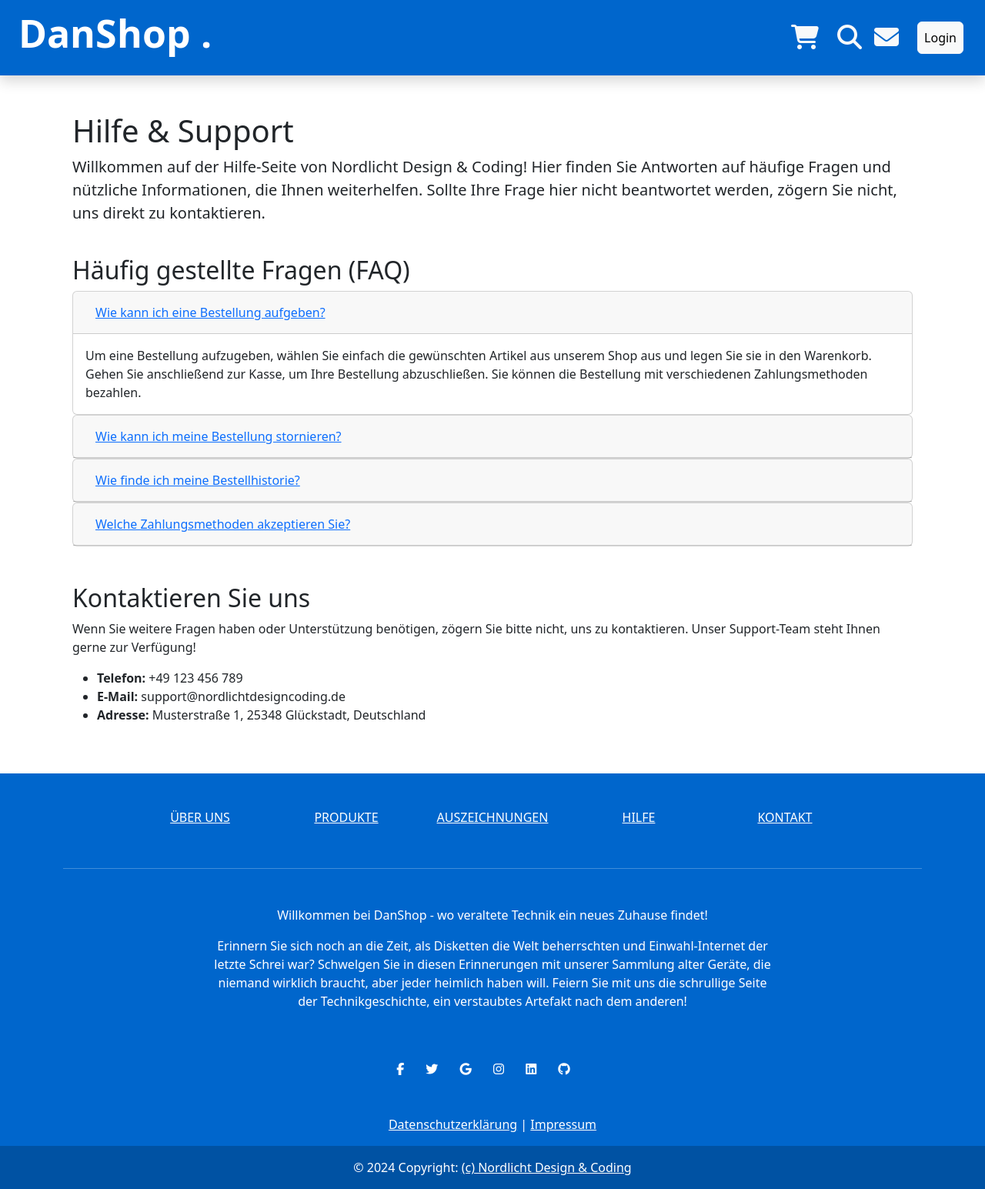
After one commit to W45P85/webshop, a Django app: page /help/ in a window 1280 px wide. The commit adds this page. Shown: the whole page at 77% size. Run offline with Django 5.2, Linux system fonts and the light colour scheme; some libraries are stand-ins or nearby versions.

Commit message:
Basic templates included and admin.py

```diff
--- /dev/null
+++ b/shop/templates/shop/basic/help.html
@@ -0,0 +1,106 @@
+{% extends "shop/index.html" %}
+{% load static %}
+
+{% block title %}Hilfe{% endblock %}
+
+{% block content %}
+<div class="container mt-5">
+    <h1>Hilfe & Support</h1>
+    <p class="lead">
+        Willkommen auf der Hilfe-Seite von Nordlicht Design & Coding! Hier finden Sie Antworten auf häufige Fragen
+        und nützliche Informationen, die Ihnen weiterhelfen. Sollte Ihre Frage hier nicht beantwortet werden,
+        zögern Sie nicht, uns direkt zu kontaktieren.
+    </p>
+
+    <div class="row">
+        <div class="col-md-12">
+            <h2 class="mt-4">Häufig gestellte Fragen (FAQ)</h2>
+            <div id="accordion">
+                <!-- FAQ 1 -->
+                <div class="card">
+                    <div class="card-header" id="headingOne">
+                        <h5 class="mb-0">
+                            <button class="btn btn-link" type="button" data-toggle="collapse" data-target="#collapseOne" aria-expanded="true" aria-controls="collapseOne">
+                                Wie kann ich eine Bestellung aufgeben?
+                            </button>
+                        </h5>
+                    </div>
+
+                    <div id="collapseOne" class="collapse show" aria-labelledby="headingOne" data-parent="#accordion">
+                        <div class="card-body">
+                            Um eine Bestellung aufzugeben, wählen Sie einfach die gewünschten Artikel aus unserem Shop aus
+                            und legen Sie sie in den Warenkorb. Gehen Sie anschließend zur Kasse, um Ihre Bestellung abzuschließen.
+                            Sie können die Bestellung mit verschiedenen Zahlungsmethoden bezahlen.
+                        </div>
+                    </div>
+                </div>
+
+                <!-- FAQ 2 -->
+                <div class="card">
+                    <div class="card-header" id="headingTwo">
+                        <h5 class="mb-0">
+                            <button class="btn btn-link collapsed" type="button" data-toggle="collapse" data-target="#collapseTwo" aria-expanded="false" aria-controls="collapseTwo">
+                                Wie kann ich meine Bestellung stornieren?
+                            </button>
+                        </h5>
+                    </div>
+                    <div id="collapseTwo" class="collapse" aria-labelledby="headingTwo" data-parent="#accordion">
+                        <div class="card-body">
+                            Wenn Sie Ihre Bestellung stornieren möchten, kontaktieren Sie bitte unseren Kundenservice so schnell
+                            wie möglich. Wenn die Bestellung bereits versandt wurde, müssen Sie die Ware gemäß unserem
+                            Rückgabeverfahren zurücksenden.
+                        </div>
+                    </div>
+                </div>
+
+                <!-- FAQ 3 -->
+                <div class="card">
+                    <div class="card-header" id="headingThree">
+                        <h5 class="mb-0">
+                            <button class="btn btn-link collapsed" type="button" data-toggle="collapse" data-target="#collapseThree" aria-expanded="false" aria-controls="collapseThree">
+                                Wie finde ich meine Bestellhistorie?
+                            </button>
+                        </h5>
+                    </div>
+                    <div id="collapseThree" class="collapse" aria-labelledby="headingThree" data-parent="#accordion">
+                        <div class="card-body">
+                            Um Ihre Bestellhistorie einzusehen, melden Sie sich bitte in Ihrem Benutzerkonto an und gehen Sie
+                            zum Bereich „Meine Bestellungen“. Dort finden Sie eine Übersicht über alle Ihre bisherigen Bestellungen.
+                        </div>
+                    </div>
+                </div>
+
+                <!-- FAQ 4 -->
+                <div class="card">
+                    <div class="card-header" id="headingFour">
+                        <h5 class="mb-0">
+                            <button class="btn btn-link collapsed" type="button" data-toggle="collapse" data-target="#collapseFour" aria-expanded="false" aria-controls="collapseFour">
+                                Welche Zahlungsmethoden akzeptieren Sie?
+                            </button>
+                        </h5>
+                    </div>
+                    <div id="collapseFour" class="collapse" aria-labelledby="headingFour" data-parent="#accordion">
+                        <div class="card-body">
+                            Wir akzeptieren verschiedene Zahlungsmethoden, darunter Kreditkarten, PayPal und Banküberweisungen.
+                            Weitere Informationen finden Sie auf unserer Seite „Zahlungsarten“.
+                        </div>
+                    </div>
+                </div>
+            </div>
+        </div>
+    </div>
+
+    <div class="row mt-5">
+        <div class="col-md-12">
+            <h2>Kontaktieren Sie uns</h2>
+            <p>Wenn Sie weitere Fragen haben oder Unterstützung benötigen, zögern Sie bitte nicht, uns zu kontaktieren.
+            Unser Support-Team steht Ihnen gerne zur Verfügung!</p>
+            <ul>
+                <li><strong>Telefon:</strong> +49 123 456 789</li>
+                <li><strong>E-Mail:</strong> support@nordlichtdesigncoding.de</li>
+                <li><strong>Adresse:</strong> Musterstraße 1, 25348 Glückstadt, Deutschland</li>
+            </ul>
+        </div>
+    </div>
+</div>
+{% endblock %}
--- a/shop/templates/shop/footer.html
+++ b/shop/templates/shop/footer.html
@@ -8,7 +8,7 @@
         <!-- Grid column -->
         <div class="col-md-2">
           <h6 class="text-uppercase font-weight-bold">
-            <a href="#!" class="text-white">Über uns</a>
+            <a href="{% url 'about' %}" class="text-white">Über uns</a>
           </h6>
         </div>
         <!-- Grid column -->
@@ -16,7 +16,7 @@
         <!-- Grid column -->
         <div class="col-md-2">
           <h6 class="text-uppercase font-weight-bold">
-            <a href="{% url 'search' %}" class="text-white">Produkte</a>
+            <a href="{% url 'products' %}" class="text-white">Produkte</a>
           </h6>
         </div>
         <!-- Grid column -->
@@ -24,7 +24,7 @@
         <!-- Grid column -->
         <div class="col-md-2">
           <h6 class="text-uppercase font-weight-bold">
-            <a href="#!" class="text-white">Auszeichnungen</a>
+            <a href="{% url 'awards' %}" class="text-white">Auszeichnungen</a>
           </h6>
         </div>
         <!-- Grid column -->
@@ -32,7 +32,7 @@
         <!-- Grid column -->
         <div class="col-md-2">
           <h6 class="text-uppercase font-weight-bold">
-            <a href="#!" class="text-white">Hilfe</a>
+            <a href="{% url 'help' %}" class="text-white">Hilfe</a>
           </h6>
         </div>
         <!-- Grid column -->
@@ -40,7 +40,7 @@
         <!-- Grid column -->
         <div class="col-md-2">
           <h6 class="text-uppercase font-weight-bold">
-            <a href="#!" class="text-white">Kontakt</a>
+            <a href="{% url 'contact' %}" class="text-white">Kontakt</a>
           </h6>
         </div>
         <!-- Grid column -->
@@ -87,7 +87,7 @@
   <!-- Copyright -->
   <div class="text-center p-3" style="background-color: rgba(0, 0, 0, 0.2)">
     © 2024 Copyright:
-    <a class="text-white" href="#">(c) Nordlicht DC & Coding</a>
+    <a class="text-white" href="#">(c) Nordlicht Design & Coding</a>
   </div>
   <!-- Copyright -->
 </footer>
--- a/shop/urls.py
+++ b/shop/urls.py
@@ -6,6 +6,13 @@ from django.conf.urls.static import static
 
 urlpatterns = [
     path("", views.shop, name="shop"),
+
+    # Footer
+    path('about/', views.about, name='about'),
+    path('products/', views.products, name='products'),
+    path('awards/', views.awards, name='awards'),
+    path('help/', views.help, name='help'),
+    path('contact/', views.contact, name='contact'),
 
     # Shop
     path("warenkorb/", views.warenkorb, name="warenkorb"),
--- a/shop/views.py
+++ b/shop/views.py
@@ -38,6 +38,17 @@ logger = logging.getLogger(__name__)
 def is_admin_or_seller(user):
     return user.groups.filter(name='Admins').exists() or user.groups.filter(name='Sellers').exists()
 
+def about(request):
+    return render(request, 'shop/basic/about.html')
+def products(request):
+    return render(request, 'shop/basic/products.html')
+def awards(request):
+    return render(request, 'shop/basic/awards.html')
+def help(request):
+    return render(request, 'shop/basic/help.html')
+def contact(request):
+    return render(request, 'shop/basic/contact.html')
+
 
 def shop(request):
     # Holen aller Kategorien
```
Also changed, not shown: shop/admin.py (+6 -1 lines), shop/templates/shop/basic/about.html (added, +71 -0 lines), shop/templates/shop/basic/awards.html (added, +69 -0 lines), shop/templates/shop/basic/contact.html (added, +52 -0 lines), shop/templates/shop/basic/products.html (added, +70 -0 lines), static/img/award1.jpg (added), static/img/award2.jpg (added), static/img/award3.jpg (added), static/img/floppy-disk.jpg (added), static/img/header.jpg (added), static/img/hund.jpeg (added), static/img/office.jpg (added), static/img/pager.jpg (added), static/img/retro-tv.jpg (added).
